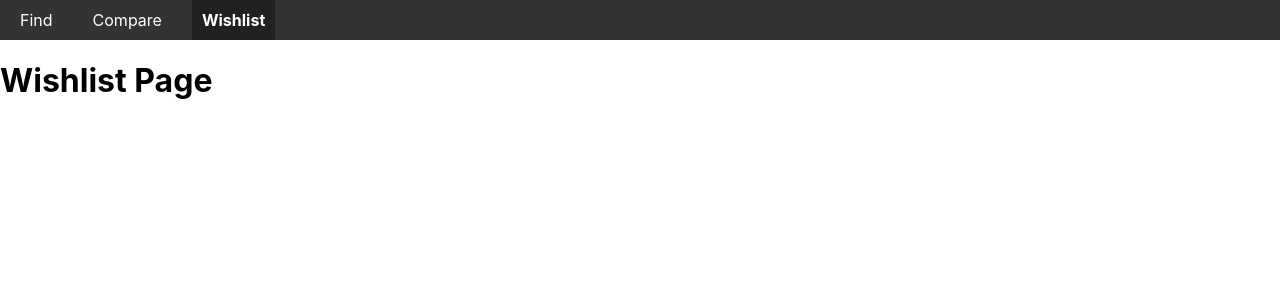
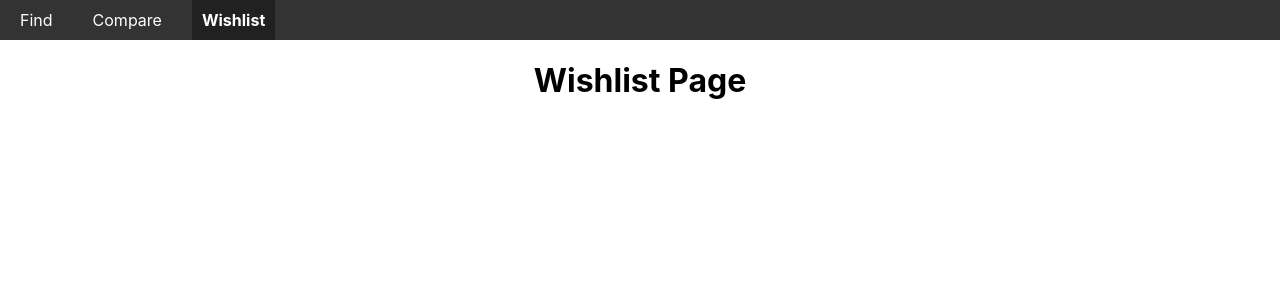
Before and after one commit to Willev05/Apparel-Comparison-Website, a React (Create React App) app in the folder frontend/: page /wishlist in a window 1280 px wide. Shown: the top 300 px of the page. Built offline with nearby package versions, Linux system fonts and the light colour scheme.

Commit message:
Centered title on wishlist page

```diff
--- a/frontend/src/Pages/Wishlist.jsx
+++ b/frontend/src/Pages/Wishlist.jsx
@@ -1,6 +1,7 @@
 import React from "react";
 import LoadWishCards from "../Components/LoadWishCards";
 import {ApparelProvider} from '../Context/ApparelContext';
+import '../Styles/Wishlist.css';
 
 const Wishlist = ()=>{
 
--- /dev/null
+++ b/frontend/src/Styles/Wishlist.css
@@ -0,0 +1,3 @@
+h1{
+    text-align: center;
+}
```
